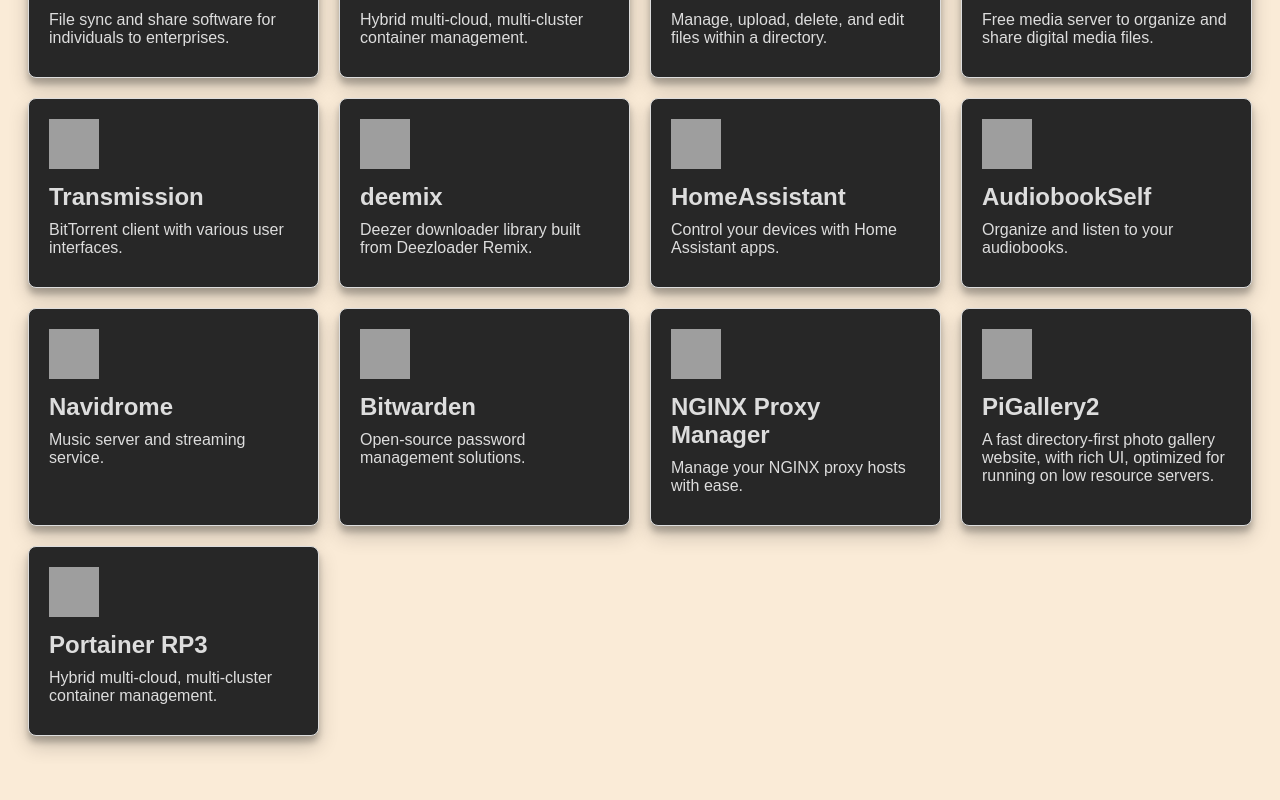
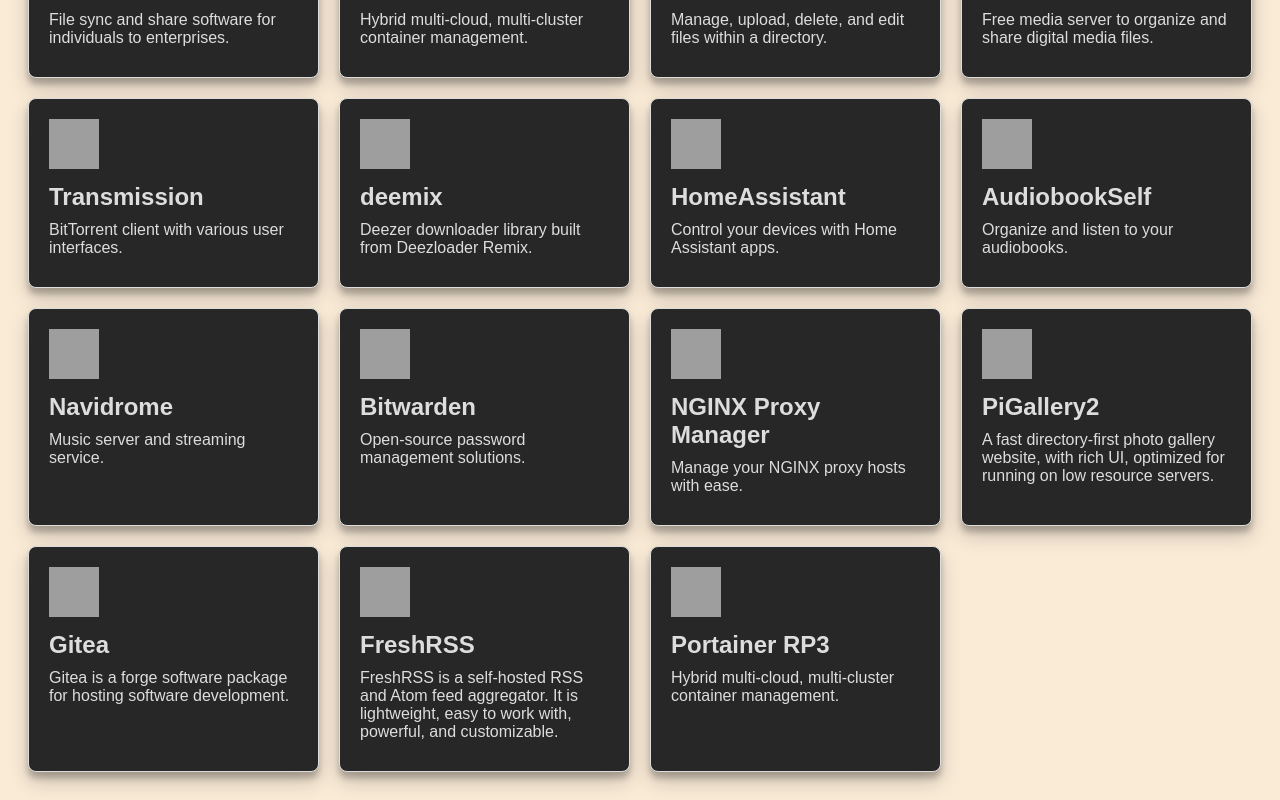
Before and after one commit to zachvlat/my-dashboard, a React (Create React App) app: page / in a window 1280 px wide. Shown: the part 253-1053 px from the top of the page. Before the commit the page ends 1017 px from the top, so only its background shows below. Built offline with nearby package versions, Linux system fonts and the light colour scheme; grey boxes are pictures that could not be loaded.

Commit message:
Update data.js

```diff
--- a/src/data.js
+++ b/src/data.js
@@ -72,6 +72,18 @@
     "icon": "https://bpatrik.github.io/pigallery2/assets/icon_inv.png"
   },
   {
+    "name": "Gitea",
+    "description": "Gitea is a forge software package for hosting software development.",
+    "link": "https://git.zatspi.duckdns.org/",
+    "icon": "https://cdn.jsdelivr.net/gh/walkxcode/dashboard-icons@master/png/git.png"
+  },
+  {
+    "name": "FreshRSS",
+    "description": "FreshRSS is a self-hosted RSS and Atom feed aggregator. It is lightweight, easy to work with, powerful, and customizable.",
+    "link": "https://rss.zatspi.duckdns.org/",
+    "icon": "https://cdn.jsdelivr.net/gh/walkxcode/dashboard-icons@master/png/freshrss.png"
+  },
+  {
     "name": "Portainer RP3",
     "description": "Hybrid multi-cloud, multi-cluster container management.",
     "link": "http://192.168.1.65:9000/",
```
